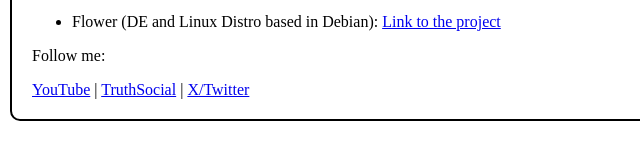
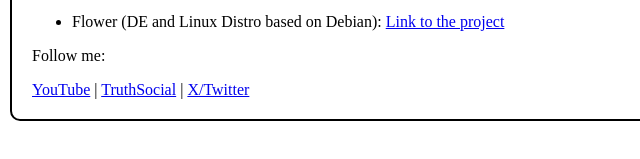
Before and after one commit to 2David353/boutme, a plain HTML site: page index.html in a window 1280 px wide. Shown: the part 253-412 px from the top of the page, 308-948 px from the left. Drawn offline with Linux system fonts and the light colour scheme.

Commit message:
Update index.html

```diff
--- a/index.html
+++ b/index.html
@@ -4,7 +4,7 @@
     <p><b>Alpha 0.1.3</b></p>
     <p>So uh, hi! I'm David, sometimes known as EuropeanProductions. I mainly use C++ as a programming language. I also know a little bit of Python, HTML, Go, C# and Rust. These are my projects:</p>
     <ul>
-        <li>Flower (DE and Linux Distro based in Debian): <a href="https://github.com/2David353/Flower">Link to the project</a></li>
+        <li>Flower (DE and Linux Distro based on Debian): <a href="https://github.com/2David353/Flower">Link to the project</a></li>
     </ul>
     <p>Follow me:</p>
     <a href="https://www.youtube.com/@EuropeanProductions1">YouTube</a> |
```
